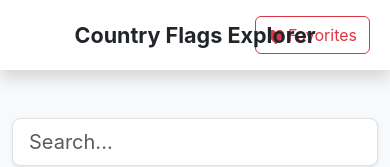
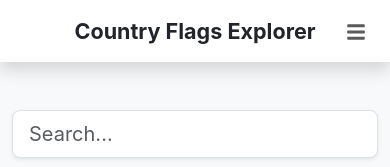
Before and after one commit to Mufthi-Alawdeen/AF-Assignment-2, a React (Create React App) app: page /home in a window 390 px wide. Shown: the top 167 px of the page. Built offline with nearby package versions, Linux system fonts and the light colour scheme; no server answers.

Commit message:
Update Navbar.jsx

```diff
--- a/src/components/Navbar.jsx
+++ b/src/components/Navbar.jsx
@@ -1,5 +1,5 @@
 import React from 'react';
-import { FaHeart, FaSignOutAlt } from 'react-icons/fa';
+import { FaHeart, FaSignOutAlt, FaBars } from 'react-icons/fa';
 import { useNavigate } from 'react-router-dom';
 import Swal from 'sweetalert2';
 import { getAuth, onAuthStateChanged, signOut } from 'firebase/auth';
@@ -8,6 +8,7 @@ import { auth } from '../pages/firebase';
 export default function Navbar() {
     const navigate = useNavigate();
     const [user, setUser] = React.useState(null);
+    const [menuOpen, setMenuOpen] = React.useState(false);
 
     React.useEffect(() => {
         const unsubscribe = onAuthStateChanged(auth, (user) => {
@@ -16,30 +17,26 @@ export default function Navbar() {
         return () => unsubscribe();
     }, []);
 
-    const handleLogout = () => {
-        Swal.fire({
+    const handleLogout = async () => {
+        const result = await Swal.fire({
             title: 'Are you sure?',
             text: "You will be logged out of your account",
             icon: 'warning',
             showCancelButton: true,
             confirmButtonColor: '#3085d6',
             cancelButtonColor: '#d33',
-            confirmButtonText: 'Yes, logout!'
-        }).then(async (result) => {
+            confirmButtonText: 'Yes, logout!',
+        });
+
         if (result.isConfirmed) {
             try {
                 await signOut(auth);
                 navigate('/');
-                    Swal.fire(
-                        'Logged out!',
-                        'You have been successfully logged out.',
-                        'success'
-                    );
+                Swal.fire('Logged out!', 'You have been successfully logged out.', 'success');
             } catch (error) {
                 console.error("Logout error:", error);
             }
         }
-        });
     };
 
     const handleFavoritesClick = () => {
@@ -59,33 +56,66 @@ export default function Navbar() {
         navigate('/favorites');
     };
 
+    const toggleMenu = () => {
+        setMenuOpen(!menuOpen);
+    };
+
+    const closeMenu = () => {
+        setMenuOpen(false);
+    };
+
     return (
-        <nav
-            className="navbar navbar-expand-lg navbar-light shadow py-3 position-relative"
-            style={{ backgroundColor: '#fff' }}
-        >
+        <>
+            <nav className="navbar navbar-expand-lg navbar-light shadow py-3 position-relative" style={{ backgroundColor: '#fff' }}>
                 <div className="container-fluid">
+                    {/* Mobile menu button */}
+                    <button className="navbar-toggler ms-auto border-0 d-lg-none" type="button" onClick={toggleMenu}>
+                        <FaBars size={20} />
+                    </button>
+
+                    {/* Centered title */}
                     <a className="navbar-brand fw-bold fs-4 text-dark position-absolute start-50 translate-middle-x" href="#">
                         Country Flags Explorer
                     </a>
 
-                <div className="d-flex ms-auto">
-                    <button
-                        className="btn btn-outline-danger me-2"
-                        onClick={handleFavoritesClick}
-                    >
+                    {/* Desktop buttons */}
+                    <div className="d-none d-lg-flex ms-auto">
+                        <button className="btn btn-outline-danger me-2" onClick={handleFavoritesClick}>
                             <FaHeart /> Favorites
                         </button>
                         {user && (
-                        <button
-                            className="btn btn-outline-secondary"
-                            onClick={handleLogout}
-                        >
+                            <button className="btn btn-outline-secondary" onClick={handleLogout}>
                                 <FaSignOutAlt /> Logout
                             </button>
                         )}
                     </div>
                 </div>
             </nav>
+
+            {/* Mobile offcanvas menu */}
+            {menuOpen && (
+                <div
+                    className="position-fixed top-0 end-0 bg-white shadow p-4"
+                    style={{
+                        width: '250px',
+                        height: '100vh',
+                        zIndex: 1050,
+                        transition: 'transform 0.3s ease-in-out',
+                    }}
+                >
+                    <button className="btn btn-outline-danger w-100 mb-3" onClick={() => { handleFavoritesClick(); closeMenu(); }}>
+                        <FaHeart /> Favorites
+                    </button>
+                    {user && (
+                        <button className="btn btn-outline-secondary w-100" onClick={() => { handleLogout(); closeMenu(); }}>
+                            <FaSignOutAlt /> Logout
+                        </button>
+                    )}
+                    <button className="btn btn-link text-danger mt-3" onClick={closeMenu}>
+                        Close
+                    </button>
+                </div>
+            )}
+        </>
     );
 }
```
Lines whose indentation alone changed are shown as unchanged.
